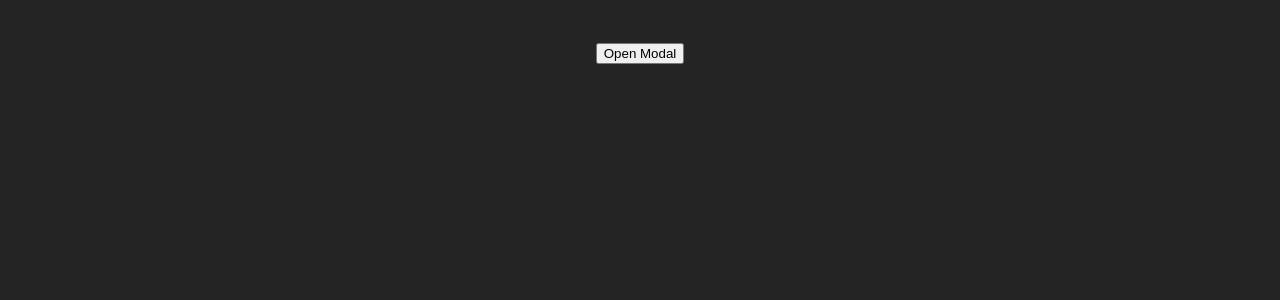
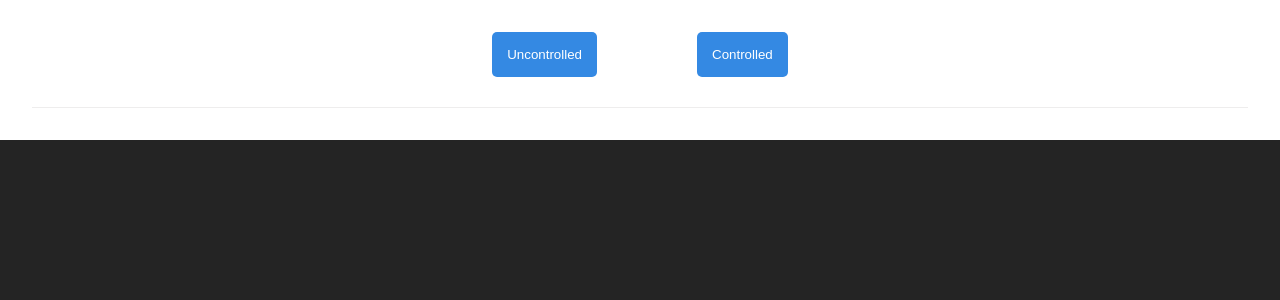
Before and after one commit to Shakhrii/rs-react-app, a React (Vite) app: page / in a window 1280 px wide. Shown: the top 300 px of the page. Built offline with nearby package versions, Linux system fonts and the light colour scheme.

Commit message:
feat: add header with buttons

```diff
--- a/src/components/forms/uncontrolled/Uncontrolled.module.css
+++ b/src/components/forms/uncontrolled/Uncontrolled.module.css
@@ -10,7 +10,7 @@
     padding: 15px 30px;
     border-radius: 10px;
     border: none;
-    background-color: rgb(224, 54, 54);
+    background-color: var(--btn-color-red);
     font-size: 16px;
     color: white;
     align-self: center;
@@ -18,7 +18,7 @@
 }
 
 .form > button:hover {
-    background-color: rgb(244, 100, 100);
+    background-color: var(--btn-color-red-hover);
 }
 
 .content {
--- /dev/null
+++ b/src/components/header/Header.module.css
@@ -0,0 +1,20 @@
+.wrapper {
+  display: flex;
+  justify-content: center;
+  gap: 100px;
+  background-color: white;
+  border-bottom: 0.5px solid rgb(238, 237, 237);
+  padding-bottom: 30px;
+}
+
+.wrapper > button {
+  padding: 15px 15px;
+  color: white;
+  background-color: var(--primary-btn-color);
+  border: none;
+  border-radius: 5px;
+}
+
+.wrapper > button:hover {
+  background-color: var(--primary-btn-hover);
+}
--- /dev/null
+++ b/src/components/header/Header.tsx
@@ -0,0 +1,20 @@
+import styles from './Header.module.css';
+
+interface HeaderProps {
+  controlledClickHandler: () => void;
+  uncontrolledClickHandler: () => void;
+}
+
+function Header({
+  controlledClickHandler,
+  uncontrolledClickHandler,
+}: HeaderProps) {
+  return (
+    <div className={styles.wrapper}>
+      <button onClick={() => controlledClickHandler()}>Uncontrolled</button>
+      <button onClick={() => uncontrolledClickHandler()}>Controlled</button>
+    </div>
+  );
+}
+
+export default Header;
--- a/src/index.css
+++ b/src/index.css
@@ -11,4 +11,16 @@
   text-rendering: optimizeLegibility;
   -webkit-font-smoothing: antialiased;
   -moz-osx-font-smoothing: grayscale;
+
+  --primary-btn-color:  rgb(52, 137, 227);
+  --primary-btn-hover: rgb(96, 168, 245);
+
+  --btn-color-red: rgb(224, 54, 54);
+  --btn-color-red-hover: rgb(244, 100, 100);
 }
+
+body {
+  background-color: white;
+  padding: 0;
+  margin: 0;
+}
--- a/src/pages/main/MainPage.tsx
+++ b/src/pages/main/MainPage.tsx
@@ -1,9 +1,11 @@
 import { useState } from 'react';
 import Modal from '../../components/modal/Modal';
 import UncontrolledForm from '../../components/forms/uncontrolled/UncontrolledForm';
+import Header from '../../components/header/Header';
 
 function MainPage() {
   const [isModalOpen, setModalOpen] = useState(false);
+  const [isControlled, setControlled] = useState(false);
 
   const closeHandler = () => {
     setModalOpen(false);
@@ -13,12 +15,27 @@ function MainPage() {
     closeHandler();
   };
 
+  const controlledClickHandler = () => {
+    setControlled(true);
+    setModalOpen(true);
+  };
+
+  const uncontrolledClickHandler = () => {
+    setControlled(false);
+    setModalOpen(true);
+  };
+
   return (
     <div>
-      <button onClick={() => setModalOpen(true)}>Open Modal</button>
+      <Header
+        controlledClickHandler={controlledClickHandler}
+        uncontrolledClickHandler={uncontrolledClickHandler}
+      />
       {isModalOpen && (
         <Modal closeHandler={saveHandler}>
-          <UncontrolledForm saveHandler={closeHandler} />
+          {isControlled ? (
+            <UncontrolledForm saveHandler={closeHandler} />
+          ) : null}
         </Modal>
       )}
     </div>
```
